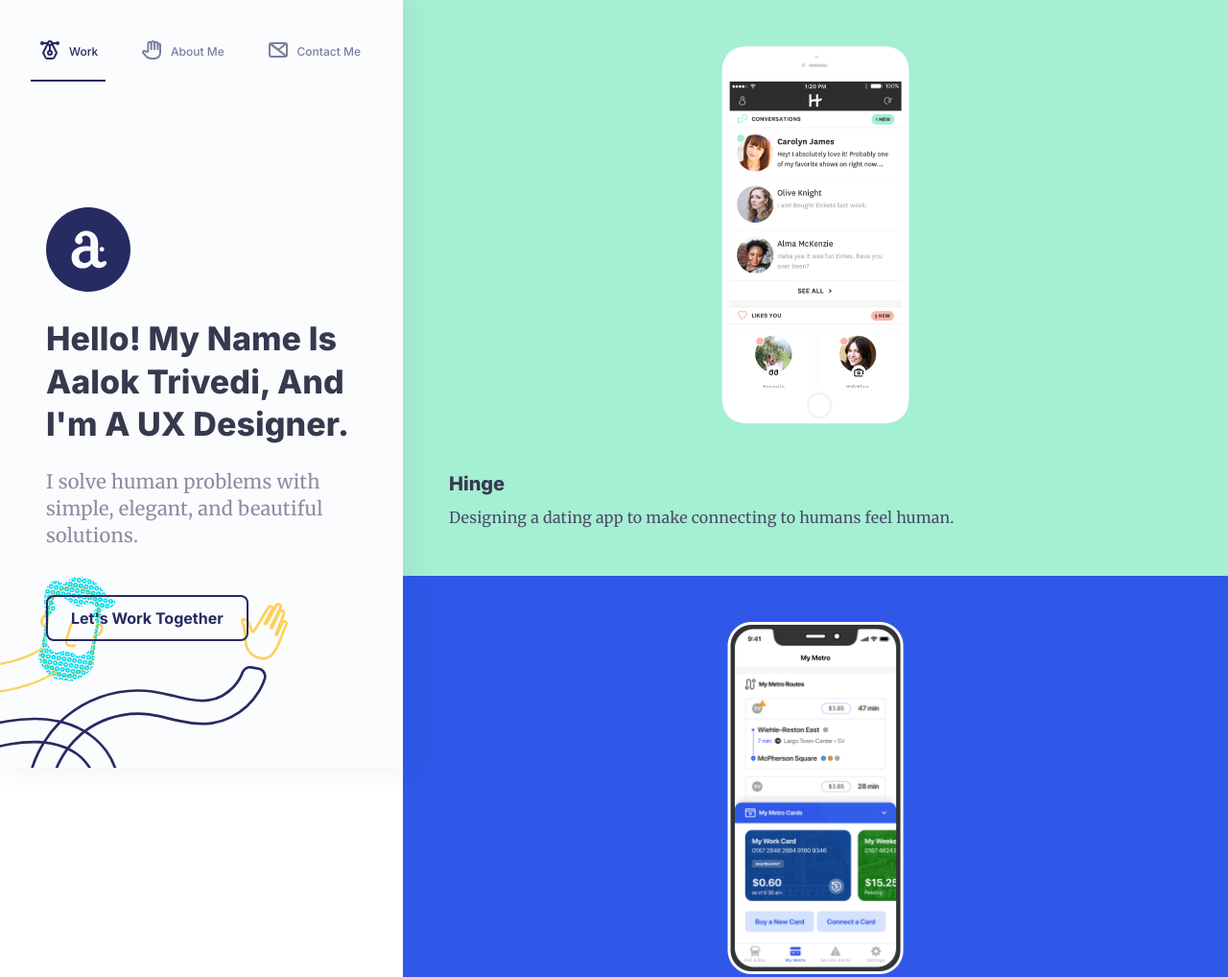
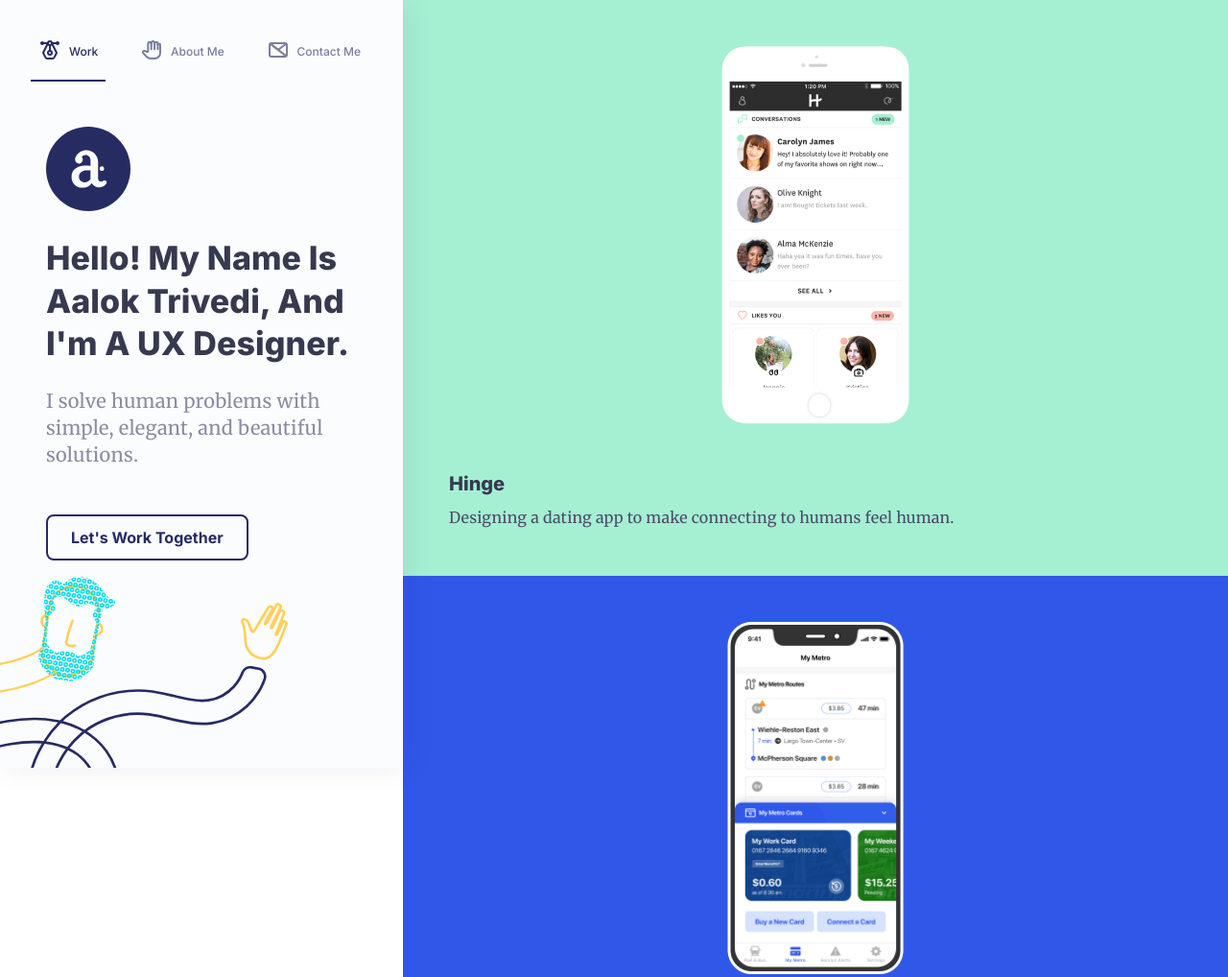
Before and after one commit to aalokt89/aalok-trivedi-portfolio, a plain HTML site: page index.html in a window 1280 px wide. Shown: the top 1018 px of the page at 96% size. Drawn offline with Linux system fonts and the light colour scheme.

Commit message:
fixed intro header text alignment to top

```diff
--- a/css/intro-header.css
+++ b/css/intro-header.css
@@ -5,17 +5,13 @@
 	position: relative;
 	flex-direction: column;
 	position: fixed;
-
-
-	/* flex-direction: column; */
 	padding: 48px;
 	padding-top: 132px;
-	justify-content: center;
+	/* justify-content: center; */
 	height: 100%;
 	width: 420px;
 	background: var(--light) url('../images/aalok-hello-illo2.svg') bottom left no-repeat;
 	background-size: 300px;
-
 
 	box-shadow: 4px 0px 32px rgba(19, 22, 70, 0.07);
 	overflow: hidden;
@@ -41,19 +37,16 @@
 }
 
 #intro-header h1 {
-
 	font-size: 34px;
 	margin-bottom: 24px;
 	margin-top: var(--medium);
 	line-height: 130%;
-
 }
 
 #intro-header h2 {
 	font-size: 20px;
 
 	margin-bottom: 48px;
-
 
 	margin-top: 0;
 }
@@ -92,15 +85,12 @@
 	}
 }
 
-
 @media screen and (max-width: 1024px) {
 	#intro-header h1 {
 		font-size: 40px;
 	}
 	#intro-header h2 {
 		font-size: 24px;
-
-
 	}
 }
 
```
